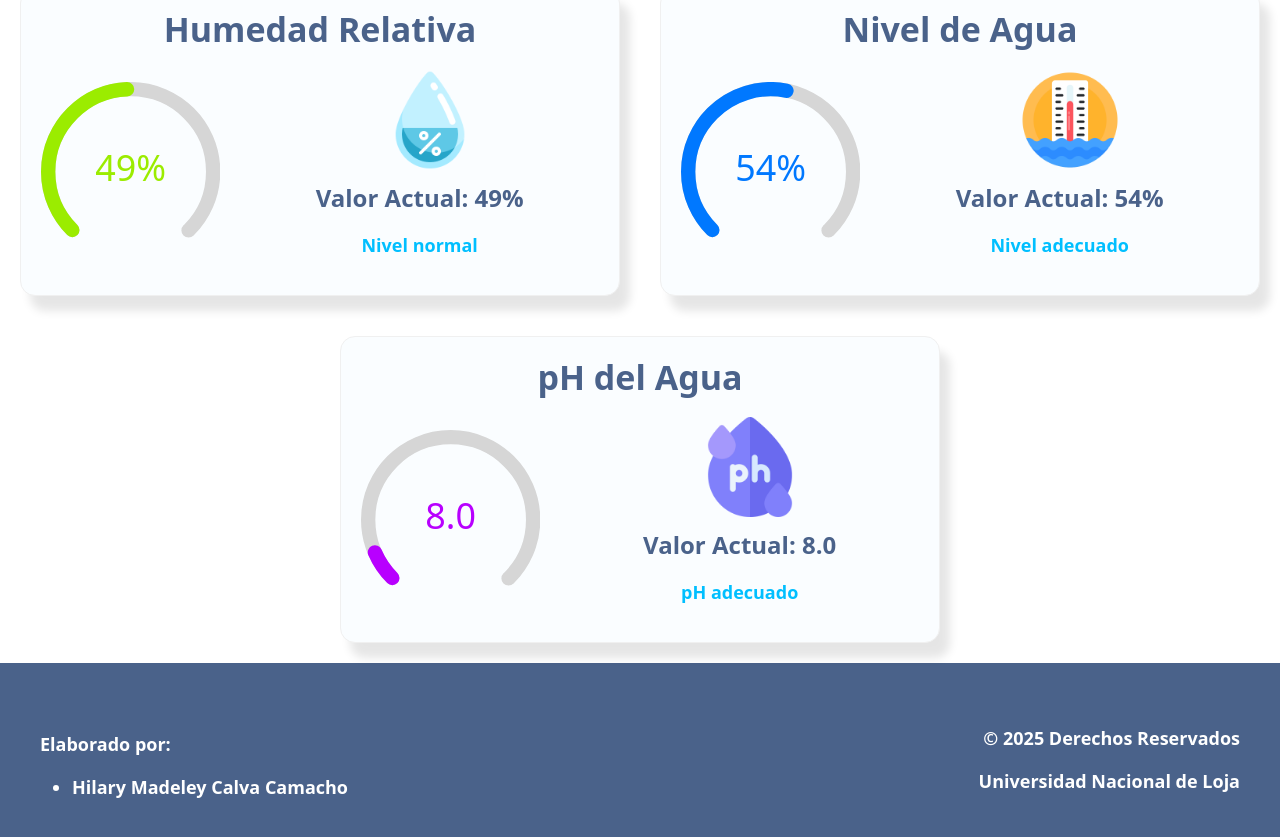
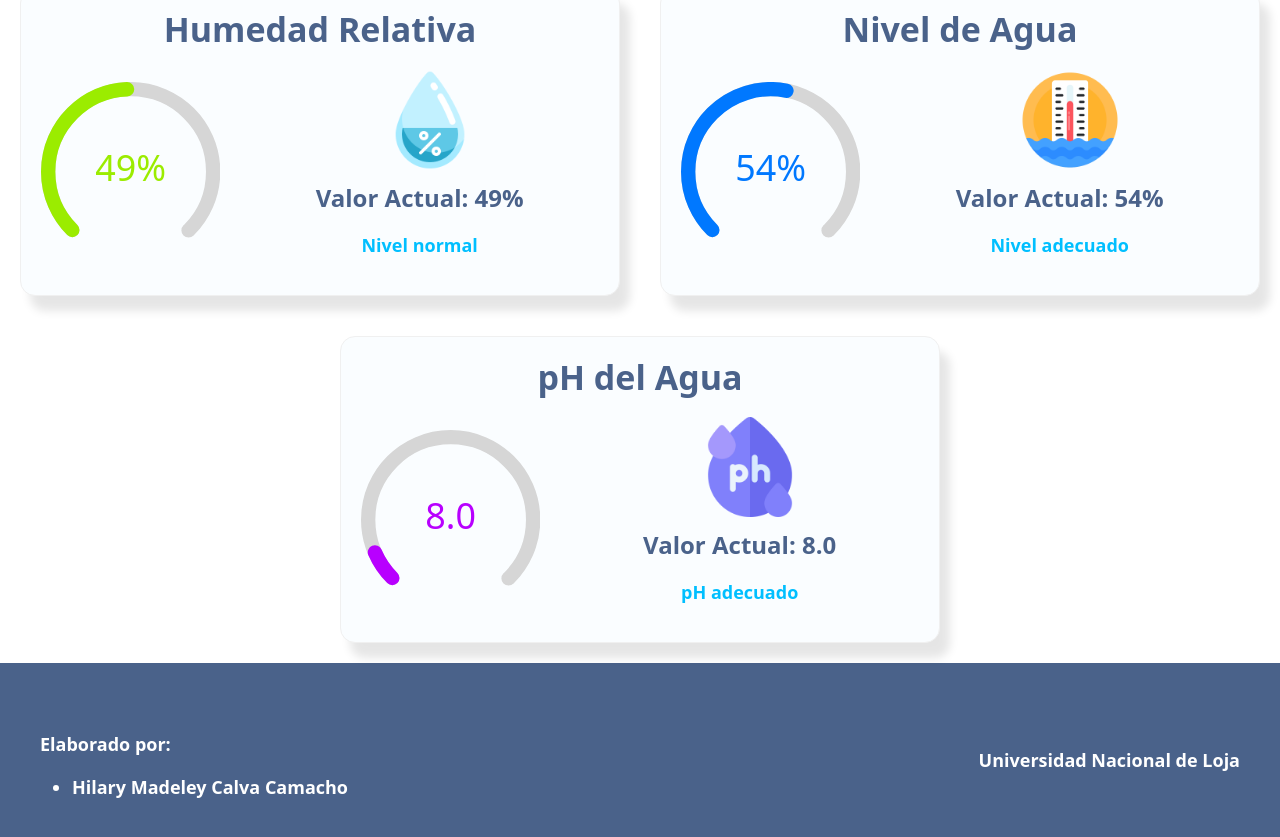
Before and after one commit to Hilary-Madelein/Sistema-de-riego-en-tiempo-real, a React (Create React App) app: page / in a window 1280 px wide. Shown: the part 470-1307 px from the top of the page. Built offline with nearby package versions, Linux system fonts and the light colour scheme.

Commit message:
Para ver si se dispara automatico

```diff
--- a/src/fragments/Footer.jsx
+++ b/src/fragments/Footer.jsx
@@ -15,7 +15,6 @@ const Footer = () => {
             </div>
             {/* Columna derecha */}
             <div className="footerRight">
-              <p>© 2025 Derechos Reservados</p>
               <p>Universidad Nacional de Loja</p>
             </div>
           </div>
```
